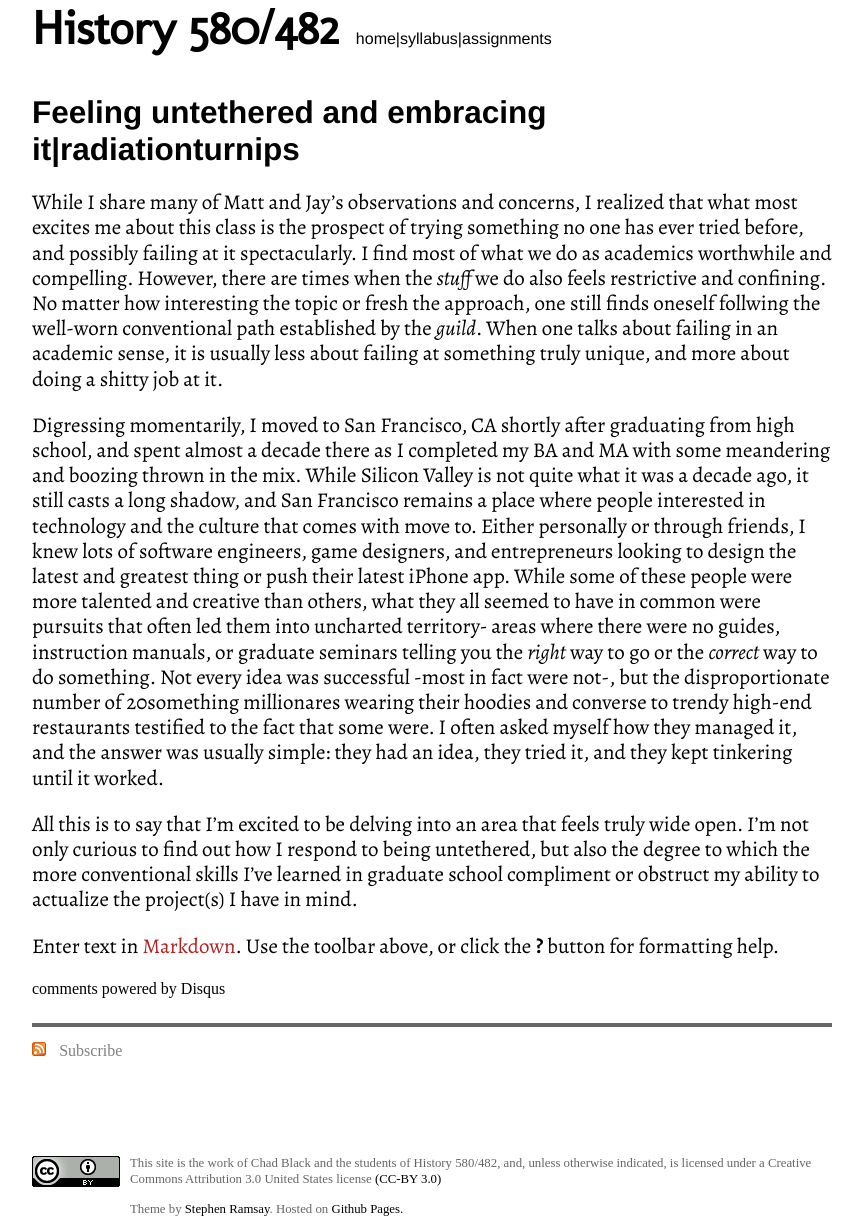
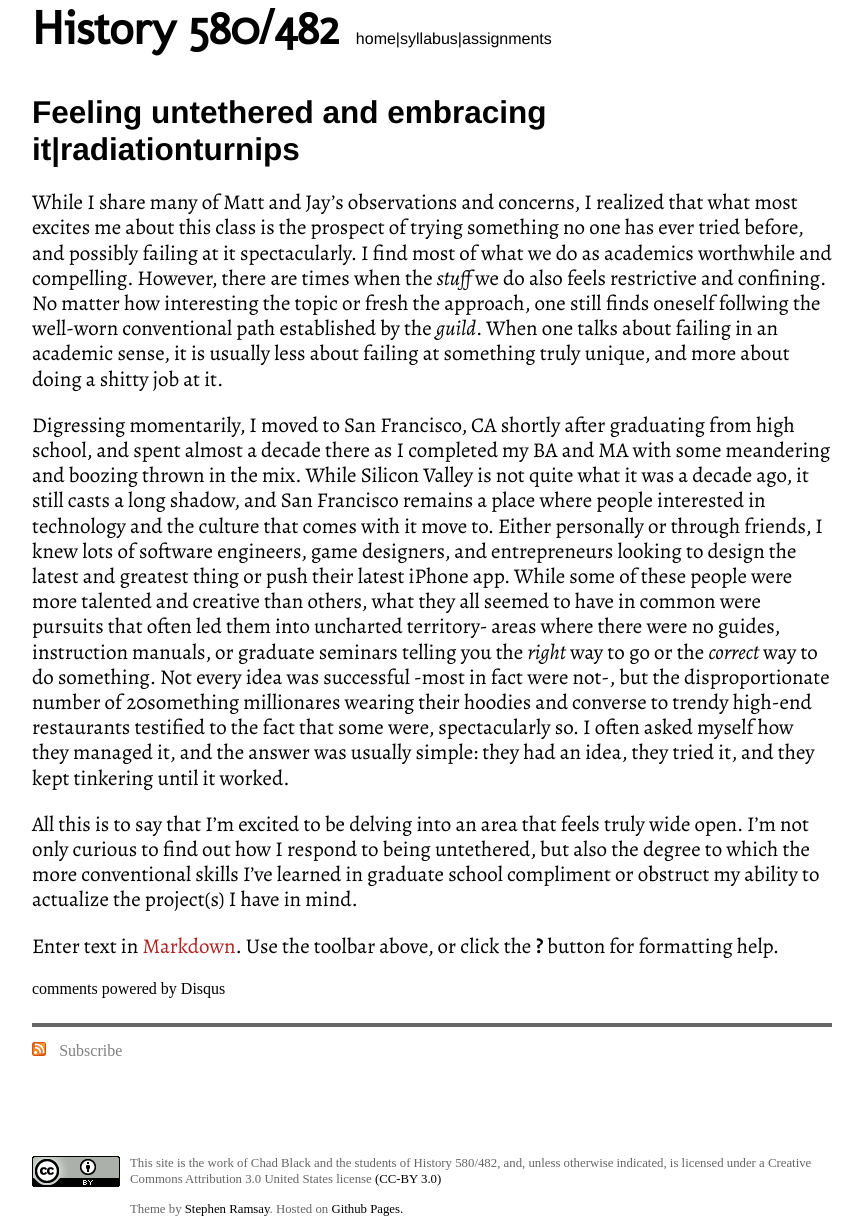
Before and after one commit to chadblack/history580, a Jekyll site: the page built from _posts/2013-08-26-feeling-untethered-and-embracing-it.md, in a window 1280 px wide. Shown: the whole page, without its empty margins (208-1071 px from the left). Built offline with Jekyll 4.4.1, drawn with Linux system fonts in a browser that asks for light colours; some web fonts are replaced; Markdown is read by kramdown in place of the engine named in the settings; comment, search, counter and statistics services are not loaded.

Commit message:
Created 2013-08-26-feeling-untethered-and-embracing-it.md

```diff
--- a/_posts/2013-08-26-feeling-untethered-and-embracing-it.md
+++ b/_posts/2013-08-26-feeling-untethered-and-embracing-it.md
@@ -8,7 +8,7 @@ author: radiationturnips
 
 While I share many of Matt and Jay's observations and concerns, I realized that what most excites me about this class is the prospect of trying something no one has ever tried before, and possibly failing at it spectacularly. I find most of what we do as academics worthwhile and compelling. However, there are times when the *stuff* we do also feels restrictive and confining. No matter how interesting the topic or fresh the approach, one still finds oneself follwing the well-worn conventional path established by the *guild*.   When one talks about failing in an academic sense, it is usually less about failing at something truly unique, and more about doing a shitty job at it.
 
-Digressing momentarily, I moved to San Francisco, CA shortly after graduating from high school, and spent almost a decade there as I completed my BA and MA with some meandering and boozing thrown in the mix. While Silicon Valley is not quite what it was a decade ago, it still casts a long shadow, and San Francisco remains a place where people interested in technology and the culture that comes with move to. Either personally or through friends, I knew lots of software engineers, game designers, and entrepreneurs looking to design the latest and greatest thing or push their latest iPhone app. While some of these people were more talented and creative than others, what they all seemed to have in common were pursuits that often led them into uncharted territory- areas where there were no guides, instruction manuals, or graduate seminars telling you the *right* way to go or the *correct* way to do something. Not every idea was successful -most in fact were not-, but the disproportionate number of 20something millionares wearing their hoodies and converse to trendy high-end restaurants testified to the fact that some were. I often asked myself how they managed it, and the answer was usually simple: they had an idea, they tried it, and they kept tinkering until it worked.
+Digressing momentarily, I moved to San Francisco, CA shortly after graduating from high school, and spent almost a decade there as I completed my BA and MA with some meandering and boozing thrown in the mix. While Silicon Valley is not quite what it was a decade ago, it still casts a long shadow, and San Francisco remains a place where people interested in technology and the culture that comes with it move to. Either personally or through friends, I knew lots of software engineers, game designers, and entrepreneurs looking to design the latest and greatest thing or push their latest iPhone app. While some of these people were more talented and creative than others, what they all seemed to have in common were pursuits that often led them into uncharted territory- areas where there were no guides, instruction manuals, or graduate seminars telling you the *right* way to go or the *correct* way to do something. Not every idea was successful -most in fact were not-, but the disproportionate number of 20something millionares wearing their hoodies and converse to trendy high-end restaurants testified to the fact that some were, spectacularly so. I often asked myself how they managed it, and the answer was usually simple: they had an idea, they tried it, and they kept tinkering until it worked.
 
 All this is to say that I'm excited to be delving into an area that feels truly wide open. I'm not only curious to find out how I respond to being  untethered, but also the degree to which the more conventional skills I've learned in graduate school compliment or obstruct my ability to actualize the project(s) I have in mind.
 
```
